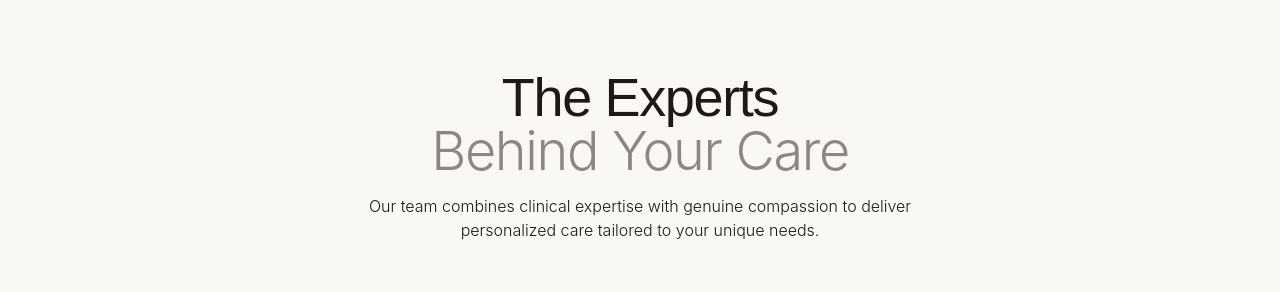
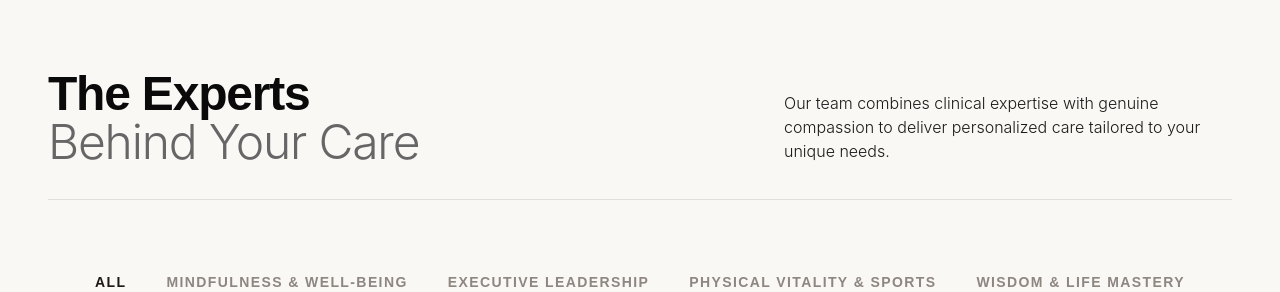
Before and after one commit to excitenext21-bit/HQX, a React (Vite) app: page /team in a window 1280 px wide. Shown: the part 826-1118 px from the top of the page. Built offline with nearby package versions, Linux system fonts and the light colour scheme; the HTML template or start-up script is replaced by a standard one; a web font is replaced by a local one.

Commit message:
Update The Experts Behind Your Care header in Team.jsx to match About Us Dedicated Chapters split layout

```diff
--- a/src/pages/Team.jsx
+++ b/src/pages/Team.jsx
@@ -24,13 +24,15 @@ export default function Team() {
       {/* THE EXPERTS BEHIND YOUR CARE (MATCHING USER REFERENCE DESIGN) */}
       <section className="py-20 sm:py-24 px-6 md:px-12 bg-[#FAF8F5] border-b border-black/10">
         <div className="max-w-7xl mx-auto">
-          {/* Section Header: The Experts Behind Your Care */}
-          <div className="text-center max-w-3xl mx-auto mb-12 sm:mb-16">
-            <h2 className="font-display text-4xl sm:text-5xl lg:text-[54px] font-medium tracking-tight text-[#1E1915] leading-[1.08] mb-4">
-              The Experts <br />
-              <span className="text-[#8E8680] font-light">Behind Your Care</span>
-            </h2>
-            <p className="font-body text-sm sm:text-base text-[#6E6660] font-light leading-relaxed max-w-xl mx-auto">
+          {/* Section Header: Dual-Tone Title & Top Narrative (Matching About Us Dedicated Chapters Style) */}
+          <div className="flex flex-col lg:flex-row justify-between items-start lg:items-end gap-6 mb-12 sm:mb-14 pb-8 border-b border-black/10">
+            <div>
+              <h2 className="font-display text-3xl sm:text-4xl lg:text-5xl font-semibold tracking-tight text-[#0A0A0A] dark:text-white leading-[1.08]">
+                The Experts <br />
+                <span className="text-[#666666] dark:text-white/60 font-light">Behind Your Care</span>
+              </h2>
+            </div>
+            <p className="font-body text-sm sm:text-base text-hq-black/65 max-w-md font-light leading-relaxed lg:pb-1">
               Our team combines clinical expertise with genuine compassion to deliver personalized care tailored to your unique needs.
             </p>
           </div>
```
Also changed, not shown: 2 other files (tests, documents, lock files or other folders).
